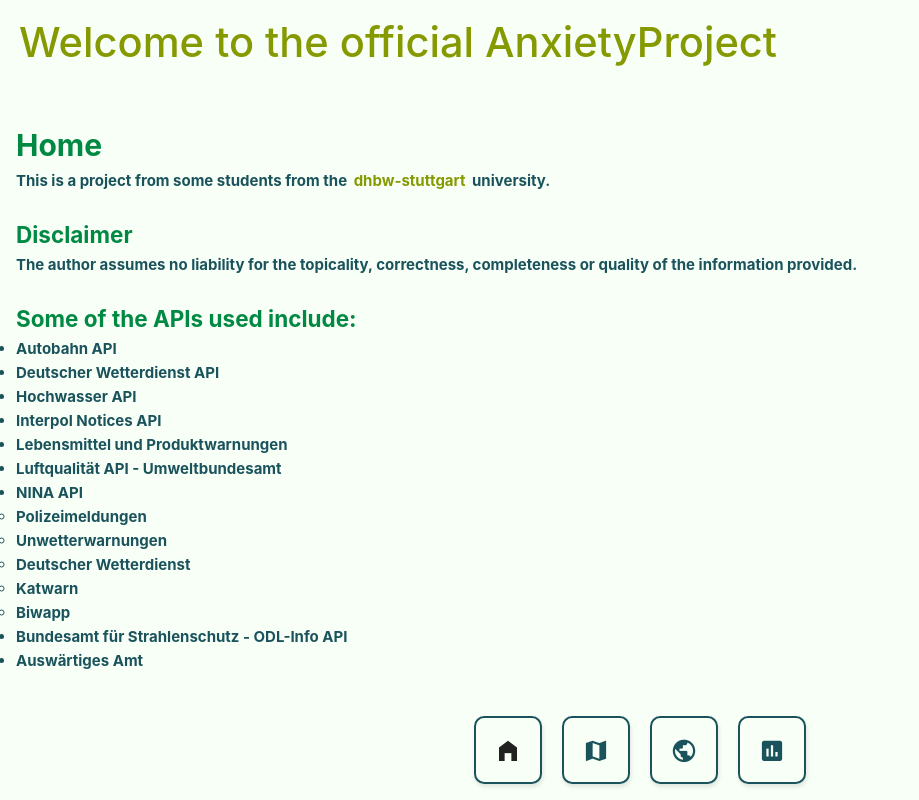
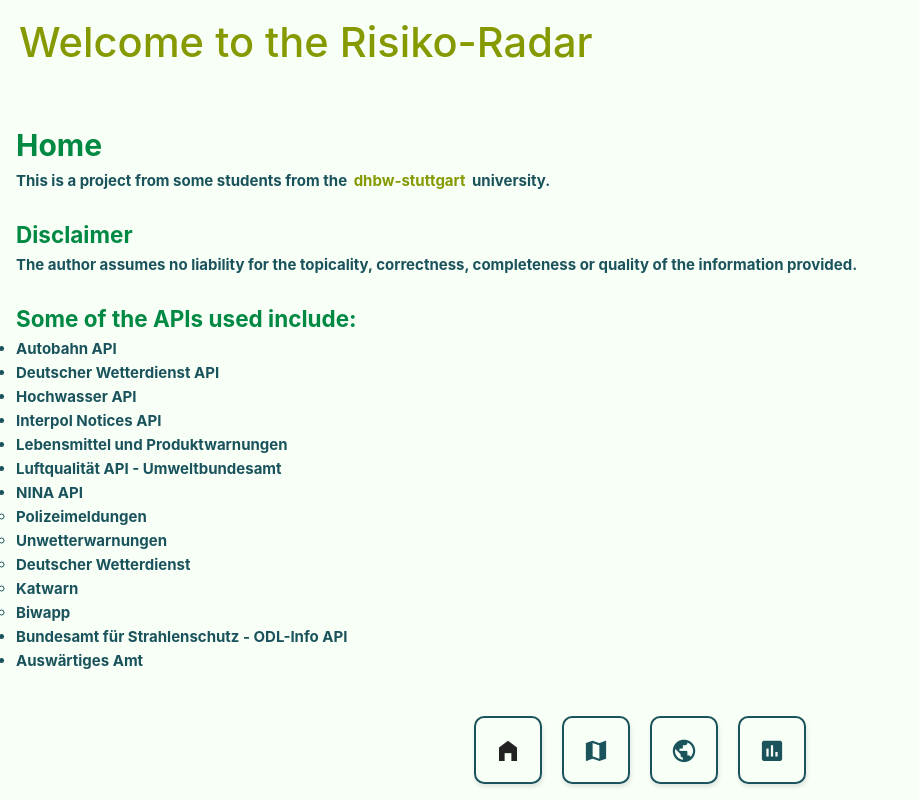
Before and after one commit to jujujuok/AnxietyFrontend, a Vue app: page / in a window 1280 px wide. Shown: the whole page, without its empty margins (0-919 px from the left). Built offline with nearby package versions, Linux system fonts and the light colour scheme.

Commit message:
add favicon, invert filter

```diff
--- a/index.html
+++ b/index.html
@@ -2,7 +2,7 @@
 <html lang="en">
   <head>
     <meta charset="UTF-8">
-    <link rel="icon" href="/favicon.ico">
+    <link rel="icon" href="/src/assets/risiko_fav.jpeg">
     <link href="https://cdn.jsdelivr.net/npm/@mdi/font@5.x/css/materialdesignicons.min.css" rel="stylesheet">
     <meta name="viewport" content="width=device-width, initial-scale=1.0">
     <title>Anxiety</title>
--- a/src/components/MapComponent.vue
+++ b/src/components/MapComponent.vue
@@ -88,12 +88,11 @@ function updatePolygons() {
     console.log("size: ", data.value.length)
 
     data.value.forEach(item => {
-        if (!props.filter.includes(item.type)) {
-            return;
-        }
 
         if (item.hasOwnProperty('area')) {
             // "area" exists, use it
+            if (props.filter.includes(item.type)) return;
+
             const itemColor = getItemColor(item.type);
             const coords = item.area.map(innerArray => innerArray.map(coord => coord.reverse()));
 
@@ -101,6 +100,7 @@ function updatePolygons() {
             polygons.value.push({ id: item.id, polygon, itemColor });
         } else if (item.hasOwnProperty("iso3")) {
             // "area" doesn't exist, use iso3 from BOUNDARIES
+
             const itemColor = 'blue'; // Or default color
             const boundaryData = BOUNDARIES.find(country => country.iso3 === item.iso3);
             if (boundaryData) {
--- a/src/views/HomeView.vue
+++ b/src/views/HomeView.vue
@@ -5,7 +5,7 @@ import Home from '@/components/Home.vue'
 </script>
 
 <template>
-  <Home msg="Welcome to the official AnxietyProject" />
+  <Home msg="Welcome to the Risiko-Radar" />
 
   <div class="text home">
     <h1 class="text-highlight">Home</h1>
```
Also changed, not shown: src/assets/risiko_fav.jpeg (added).
